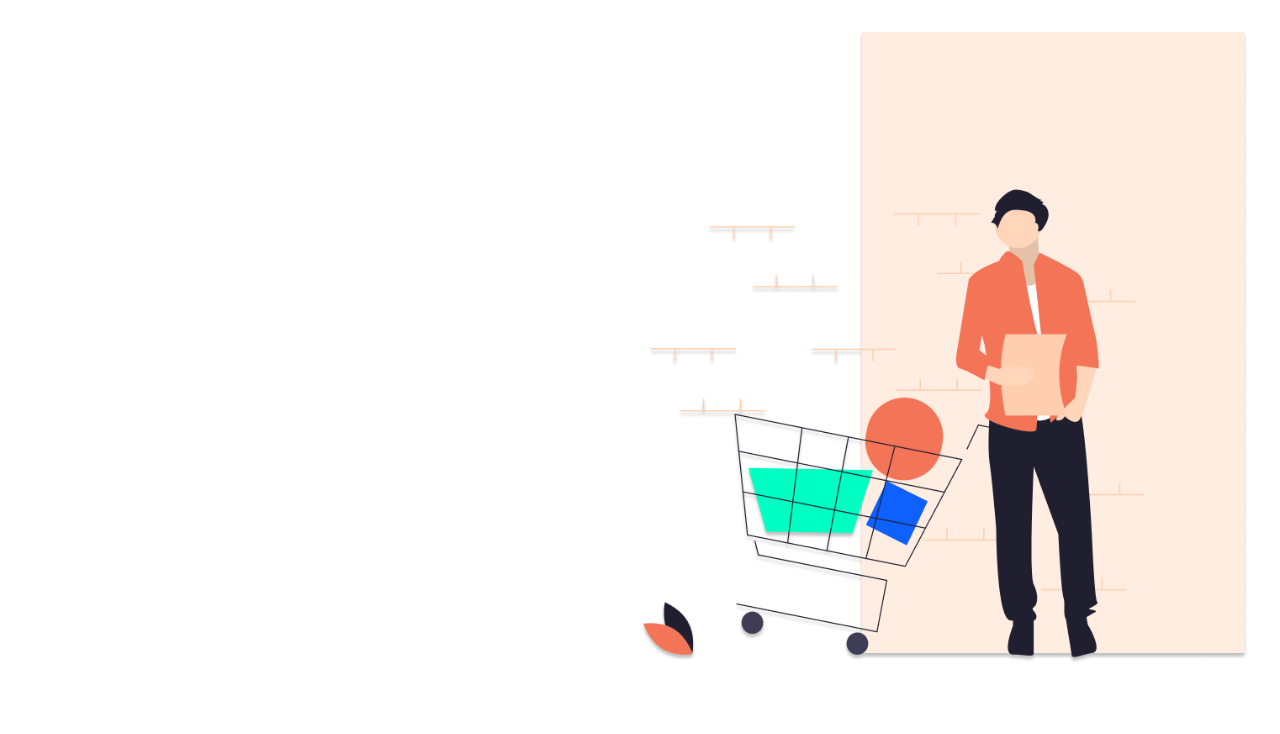
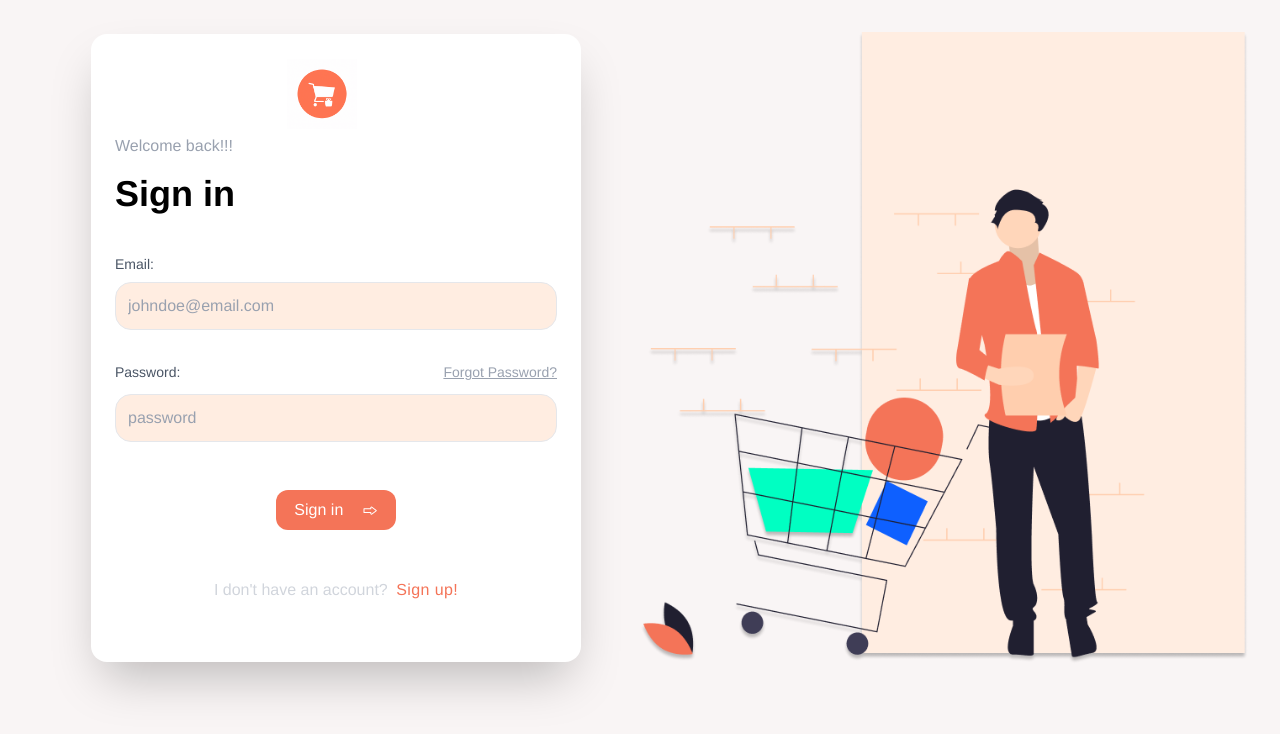
Before and after one commit to hadeersalah7/E-commerce-Web-App, a React (Vite) app: page / in a window 1280 px wide. Shown: the top 734 px of the page. Built offline with nearby package versions, Linux system fonts and the light colour scheme.

Commit message:
Finishing the login form and some updates

```diff
--- a/package.json
+++ b/package.json
@@ -14,6 +14,7 @@
     "framer-motion": "^12.23.12",
     "react": "^19.1.1",
     "react-dom": "^19.1.1",
+    "react-icons": "^5.5.0",
     "tailwindcss": "^4.1.13"
   },
   "devDependencies": {
--- a/src/components/LoginForm.tsx
+++ b/src/components/LoginForm.tsx
@@ -1,7 +1,82 @@
+import { BsForward } from "react-icons/bs";
+import loginLogo from "../assets/standalone circular .png"
 const LoginForm = () => {
     return (
-        <div>LoginForm</div>
-    )
-}
+        <div className="w-full max-w-[490px] bg-white min-[800px]:px-6 relative max-[700px]:px-10 shadow-2xl rounded-2xl">
+            {/* logo section */}
+            <div className="w-[70px] mb-15 absolute loginLogo top-15 bg-transparent min-[280px]:left-[25%] min-[338px]:left-[40%]  -translate-y-1/2 flex justify-center items-center">
+                <img src={loginLogo} />
+            </div>
+            {/* paragraph and heading section */}
+            <p className="text-gray-400 text-left pt-25">Welcome back!!!</p>
+            <h1 className="text-4xl font-extrabold text-left pt-4">Sign in</h1>
+            {/* form section */}
+            <form>
+                <div className="input-wrapper mt-10">
+                    <label
+                        htmlFor="email"
+                        className="capitalize text-gray-600 text-sm flex"
+                    >
+                        Email:
+                    </label>
+                    <input
+                        type="email"
+                        id="email"
+                        placeholder="johndoe@email.com"
+                        className="h-12 w-full border mt-2 px-3 rounded-2xl border-gray-200 bg-[#FFEDE1] text-gray-600 placeholder-gray-400 focus:outline-none
+                        focus:border-[#F47458]
+                        "
+                    />
+                    {/* <p className="pt-3 text-red-600">{errors.email?.message}</p> */}
+                </div>
 
-export default LoginForm
+                <div className="input-wrapper mt-8">
+                    <label
+                        htmlFor="Password"
+                        className="capitalize text-gray-600 text-sm flex justify-between"
+                    >
+                        <span>Password:</span>{" "}
+                        <p className="text-gray-400 underline cursor-pointer">
+                            Forgot password?
+                        </p>
+                    </label>
+                    <input
+                        // {...register("password")}
+                        // type={showPass ? "text" : "password"}
+                        type="password"
+                        placeholder="password"
+                        className="w-full mt-3 border border-gray-200 bg-[#FFEDE1] text-gray-400 px-3 h-12 rounded-2xl placeholder-gray-400 focus:outline-none
+                        focus:border-[#F47458]
+                        "
+                        id="password"
+                    />
+                    <span
+                        // onClick={() => setShowPass((prev) => !prev)}
+                        className="text-gray-400 absolute dark:text-white right-7 top-[50%] transform -translate-y-1/8 cursor-pointer"
+                    >
+                        {/* {showPass ? <AiOutlineEye /> : <AiOutlineEyeInvisible />} */}
+                    </span>
+                    {/* <p className="pt-3 text-red-600">{errors.password?.message}</p> */}
+                </div>
+
+                <div className="flex items-center justify-center">
+                    <button className="cursor-pointer flex items-center justify-evenly bg-[#F47458] w-[120px] h-10 my-12 text-white rounded-xl">
+                        Sign in{" "}
+                        <span>
+                            <BsForward />
+                        </span>
+                    </button>
+                </div>
+            </form>
+
+            <p className="text-gray-300 pb-15">
+                I don't have an account?{" "}
+                <span className="text-[#F47458] pl-1 tracking-wide cursor-pointer">
+                    Sign up!
+                </span>
+            </p>
+        </div>
+    );
+};
+
+export default LoginForm;
--- a/src/index.css
+++ b/src/index.css
@@ -1,12 +1,12 @@
 @import "tailwindcss";
 :root {
-  font-family: 'Courier New', Courier, monospace;
+  font-family: 'Franklin Gothic Medium', 'Arial Narrow', Arial, sans-serif;
   line-height: 1.5;
   font-weight: 400;
 
-  /* color-scheme: light dark; */
-  color: rgba(255, 255, 255, 0.87);
-  /* background-color: #242424; */
+
+
+  background-color: #f9f5f5;
 
   font-synthesis: none;
   text-rendering: optimizeLegibility;
--- a/src/pages/Login.tsx
+++ b/src/pages/Login.tsx
@@ -4,17 +4,18 @@ import { motion } from 'framer-motion';
 const Login = () => {
     return (
         <main className="flex justify-between flex-wrap  w-full">
-            <section className="w-[50%]">
+            <section className="w-[50%] flex justify-center items-center">
                 <LoginForm />
             </section>
 
-            <section className="m-0 w-[50%]">
+            <section className="w-1/2 h-full m-0 p-0 flex justify-end items-center">
                 <motion.img
                     src={loginImage}
                     alt="Login Image"
                     initial={{ x: 100, opacity: 0 }}
                     animate={{ x: 0, opacity: 1 }}
                     transition={{ duration: 0.8, ease: "easeOut" }}
+                    className="h-full w-full object-cover"
                 />
             </section>
         </main>
```
Also changed, not shown: src/assets/standalone circular .png (added), 1 other file (tests, documents, lock files or other folders).
